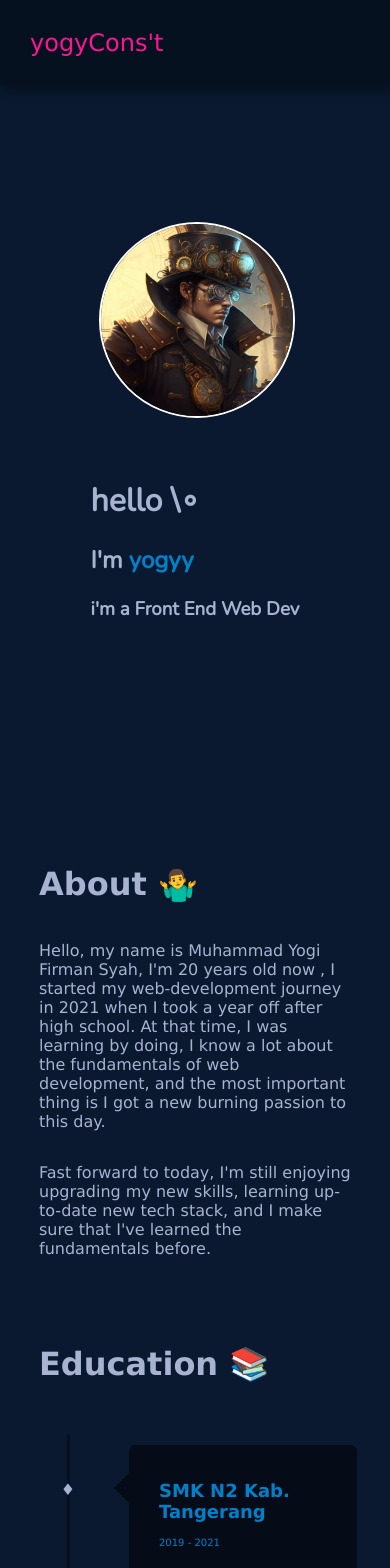
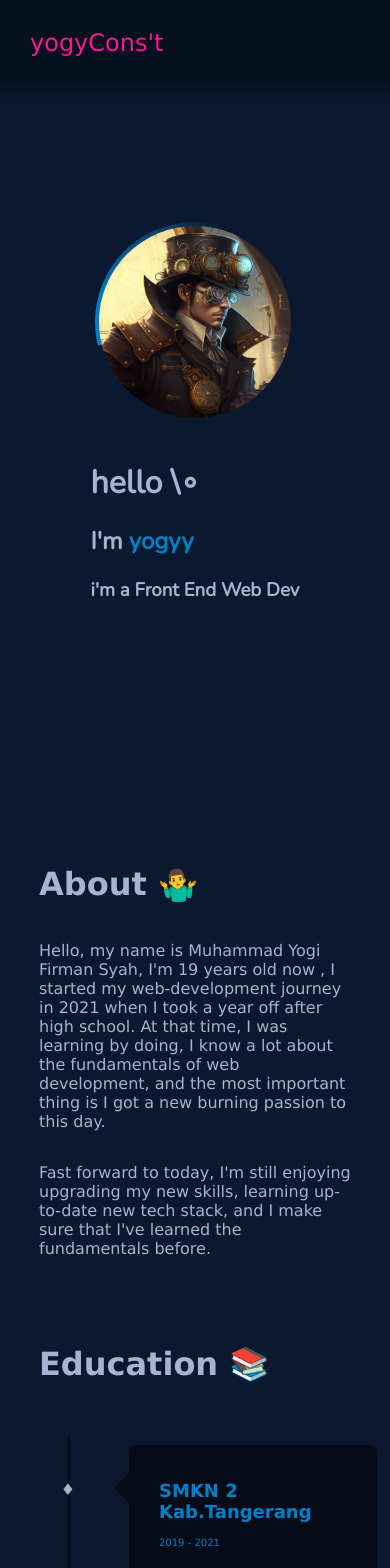
Before and after one commit to yogyy/learn-NextJS, a Next.js app: page / in a window 390 px wide. Shown: the top 1568 px of the page. Built offline with nearby package versions, Linux system fonts and the light colour scheme.

Commit message:
home page

```diff
--- a/pages/index.tsx
+++ b/pages/index.tsx
@@ -5,6 +5,7 @@ import pic from '../public/me.webp';
 import AOS from 'aos';
 import 'aos/dist/aos.css';
 import {useEffect} from 'react';
+import {Porto} from '../components/Porto';
 
 export default function Home() {
   useEffect(() => {
@@ -15,11 +16,23 @@ export default function Home() {
     window.scrollTo(0, 0);
   }, []);
 
+  function ageCounter(birthdate: number | string) {
+    var today = new Date();
+    var birthDate = new Date(birthdate);
+    var age = today.getFullYear() - birthDate.getFullYear();
+    var m = today.getMonth() - birthDate.getMonth();
+    if (m < 0 || (m === 0 && today.getDate() < birthDate.getDate())) {
+      age--;
+    }
+    return age;
+  }
+
   const fullName = 'Muhammad Yogi Firman Syah';
   return (
     <Layout pageTitle={'yogyy'}>
       <div className={styles.content}>
         <div className={styles.content_intro}>
+          <div className={styles.test}>
             <div data-aos="zoom-in" className={styles.bungkusImg}>
               <Image
                 className={styles.img}
@@ -31,16 +44,24 @@ export default function Home() {
                   height: 'auto',
                   borderRadius: '50%',
                   display: 'flex',
-                border: '2px white solid',
                 }}
               />
             </div>
-          <div className={styles.intro}>
-            <h1>hello \∘</h1>
-            <h2>
+          </div>
+          <div
+            data-aos="fade-down"
+            data-aos-easing="linear"
+            data-aos-duration="1500"
+            className={styles.intro}>
+            <h1 data-aos="fade-down" data-aos-easing="linear" data-aos-duration="600">
+              hello \∘
+            </h1>
+            <h2 data-aos="fade-down" data-aos-easing="linear" data-aos-duration="1200">
               I'm <span className={styles.fullname}>yogyy</span>
             </h2>
-            <h3>i'm a Front End Web Dev</h3>
+            <h3 data-aos="fade-down" data-aos-easing="linear" data-aos-duration="1800">
+              i'm a Front End Web Dev
+            </h3>
           </div>
         </div>
       </div>
@@ -48,10 +69,10 @@ export default function Home() {
         <div className={styles.about}>
           <h1>About 🤷‍♂️</h1>
           <p>
-            Hello, my name is {fullName}, I'm 20 years old now , I started my web-development
-            journey in 2021 when I took a year off after high school. At that time, I was learning
-            by doing, I know a lot about the fundamentals of web development, and the most important
-            thing is I got a new burning passion to this day.
+            Hello, my name is {fullName}, I'm {ageCounter('2003-02-02')} years old now , I started
+            my web-development journey in 2021 when I took a year off after high school. At that
+            time, I was learning by doing, I know a lot about the fundamentals of web development,
+            and the most important thing is I got a new burning passion to this day.
           </p>
           <p>
             Fast forward to today, I'm still enjoying upgrading my new skills, learning up-to-date
@@ -64,7 +85,7 @@ export default function Home() {
             <div className={`${styles.container} ${styles.right}`}>
               <div className={styles.titik}>♦</div>
               <div data-aos="fade-left" className={styles.text}>
-                <h2>SMK N2 Kab. Tangerang</h2>
+                <h2>SMKN 2 Kab.Tangerang</h2>
                 <small>2019 - 2021</small>
                 <p>Lorem ipsum dolor sit amet.</p>
                 <span className={styles.rightArrow}></span>
@@ -91,6 +112,9 @@ export default function Home() {
           </div>
         </div>
       </div>
+      <div className={styles.porto}>
+        <Porto />
+      </div>
     </Layout>
   );
 }
--- a/styles/Home.module.css
+++ b/styles/Home.module.css
@@ -4,9 +4,9 @@
   /* padding-top: 80px; */
   /* background: #000; */
   display: flex;
-  margin-right: auto;
-  margin-left: auto;
-  margin: auto;
+  flex-direction: row;
+  justify-content: center;
+  align-items: center;
   height: 100vh;
 }
 .content1 {
@@ -17,21 +17,66 @@
 }
 
 .content_intro {
-  max-width: 80%;
-  margin: auto;
   display: flex;
   /* margin-top: 20px; */
   align-items: center;
   /* justify-content: center; */
   /* flex-wrap: wrap; */
   font-family: 'Nunito', sans-serif;
-  gap: 40px;
+  /* gap: 50px; */
   height: 400px;
 }
 
 .bungkusImg {
   width: 192px;
   margin: auto;
+}
+
+.test {
+  width: 200px;
+  height: 200px;
+  /* box-shadow: 16px 14px 20px #0000008c; */
+  border-radius: 50%;
+  position: relative;
+  overflow: hidden;
+  display: flex;
+  justify-content: center;
+  align-items: center;
+}
+.test::before {
+  content: 'test';
+  background-image: conic-gradient(#0081c9 20deg, transparent 120deg);
+  width: 100%;
+  height: 100%;
+  position: absolute;
+  animation: rotate 5s linear infinite;
+}
+.test::after {
+  width: 190px;
+  height: 190px;
+  background: #101010;
+  position: absolute;
+  border-radius: 10px;
+  display: flex;
+  justify-content: center;
+  align-items: center;
+  color: #ff0052;
+  font-size: larger;
+  letter-spacing: 5px;
+  /* box-shadow: inset 20px 20px 20px #0000008c; */
+}
+
+@keyframes rotate {
+  0% {
+    transform: rotate(0deg);
+  }
+  100% {
+    transform: rotate(-360deg);
+  }
+}
+
+.intro {
+  padding: 0 50px 0 50px;
 }
 
 .fullname {
@@ -147,11 +192,18 @@
   left: -15px;
 }
 
+.porto {
+  height: 100%;
+  margin: 50px 0;
+}
+
 @media (max-width: 600px) {
   .content_intro {
     display: flex;
     flex-direction: column;
+    justify-content: space-between;
   }
+
   .timeline {
     margin: 30px auto;
   }
```
Lines whose indentation alone changed are shown as unchanged.
